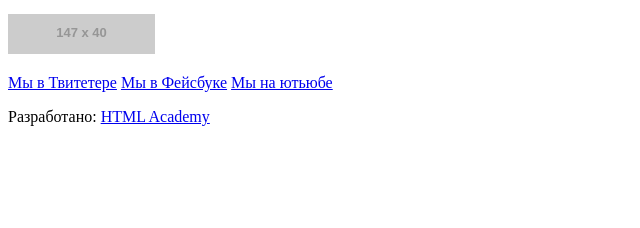
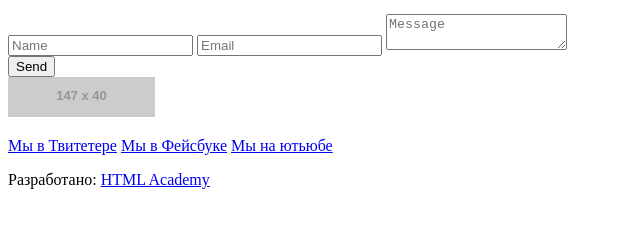
Before and after one commit to PElfimov/182558-pink, a website: page form.html in a window 1280 px wide. Shown: the part 196-424 px from the top of the page, without its empty margins (0-640 px from the left). Drawn offline with Linux system fonts and the light colour scheme; placeholder pictures from the web are drawn by us.

Commit message:
Работа с формой

```diff
--- a/form.html
+++ b/form.html
@@ -26,6 +26,22 @@
     </nav>
   </header>
   <main class="main-main">
+    <form class="location__contact‐form">
+      <div class="location__contact‐form‐inner">
+        <label class="field‐text location__contact‐field">
+          <input class="field‐text__input" type="text" placeholder="Name" name="name">
+        </label>
+        <label class="field‐text location__contact‐field">
+          <input class="field‐text__input" type="email" placeholder="Email" name="email">
+        </label>
+        <label class="field‐text location__contact‐field location__contact‐field‐‐wide">
+          <textarea class="field‐text__input" placeholder="Message" name="message"></textarea>
+        </label>
+        <div class="field‐action location__contact‐field location__contact‐field‐‐wide">
+          <button class="field‐action__btn btn">Send</button>
+        </div>
+      </div>
+    </form>
 
   </main>
   <footer class="page-footer ">
@@ -47,4 +63,5 @@
     </div>
   </footer>
 </body>
+
 </html>
```
